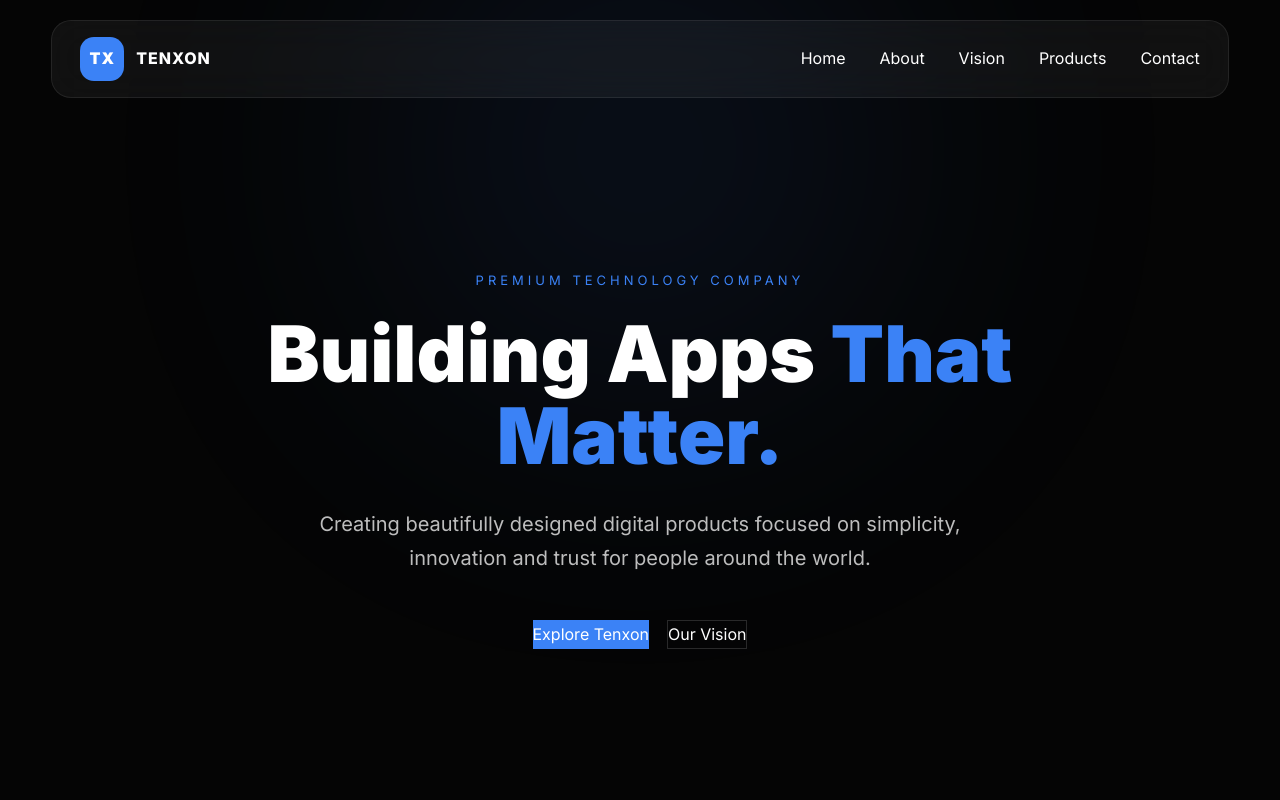
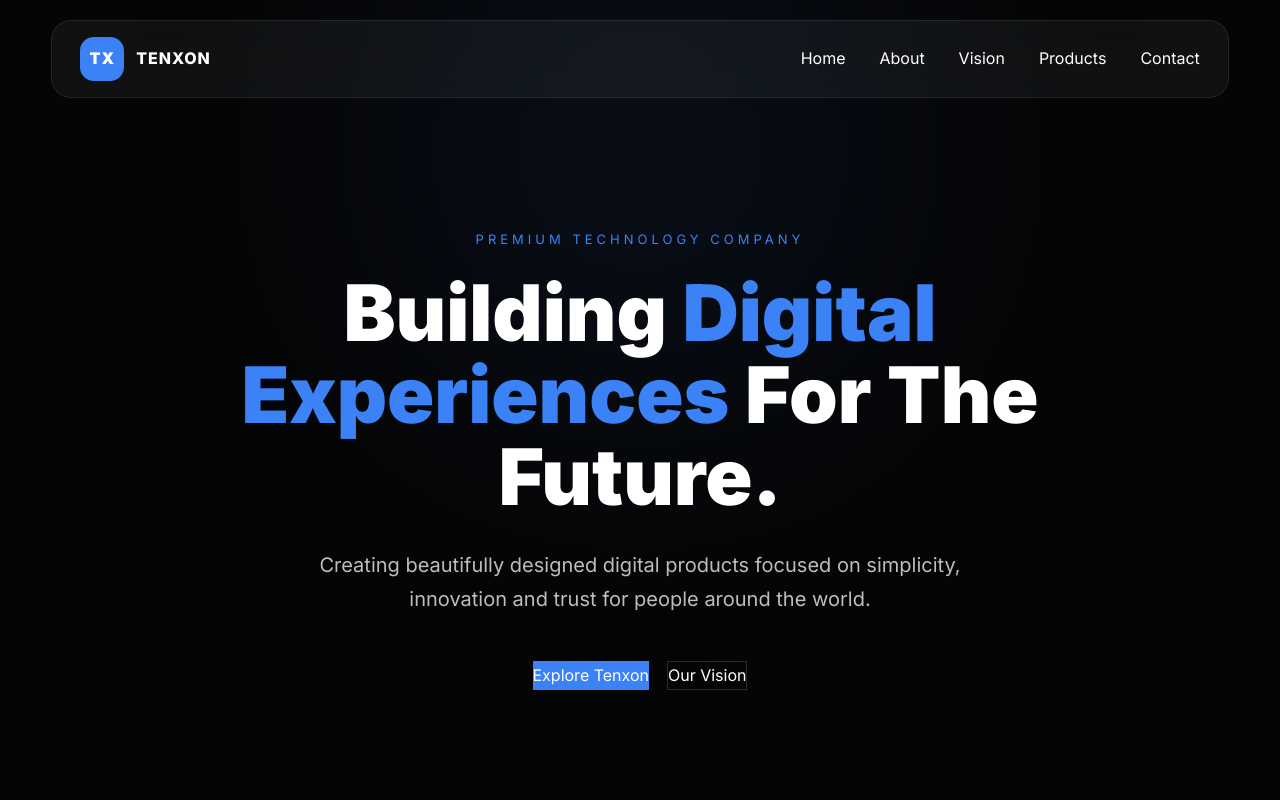
Before and after one commit to tenxon/tenxon-website, a plain HTML site: page index.html in a window 1280 px wide. Shown: the top 800 px of the page. Drawn offline with Linux system fonts and the light colour scheme.

Commit message:
Update index.html

```diff
--- a/index.html
+++ b/index.html
@@ -55,9 +55,11 @@ PREMIUM TECHNOLOGY COMPANY
 
 <h1>
 
-Building Apps
+Building
 
-<span>That Matter.</span>
+<span>Digital Experiences</span>
+
+For The Future.
 
 </h1>
 
```
